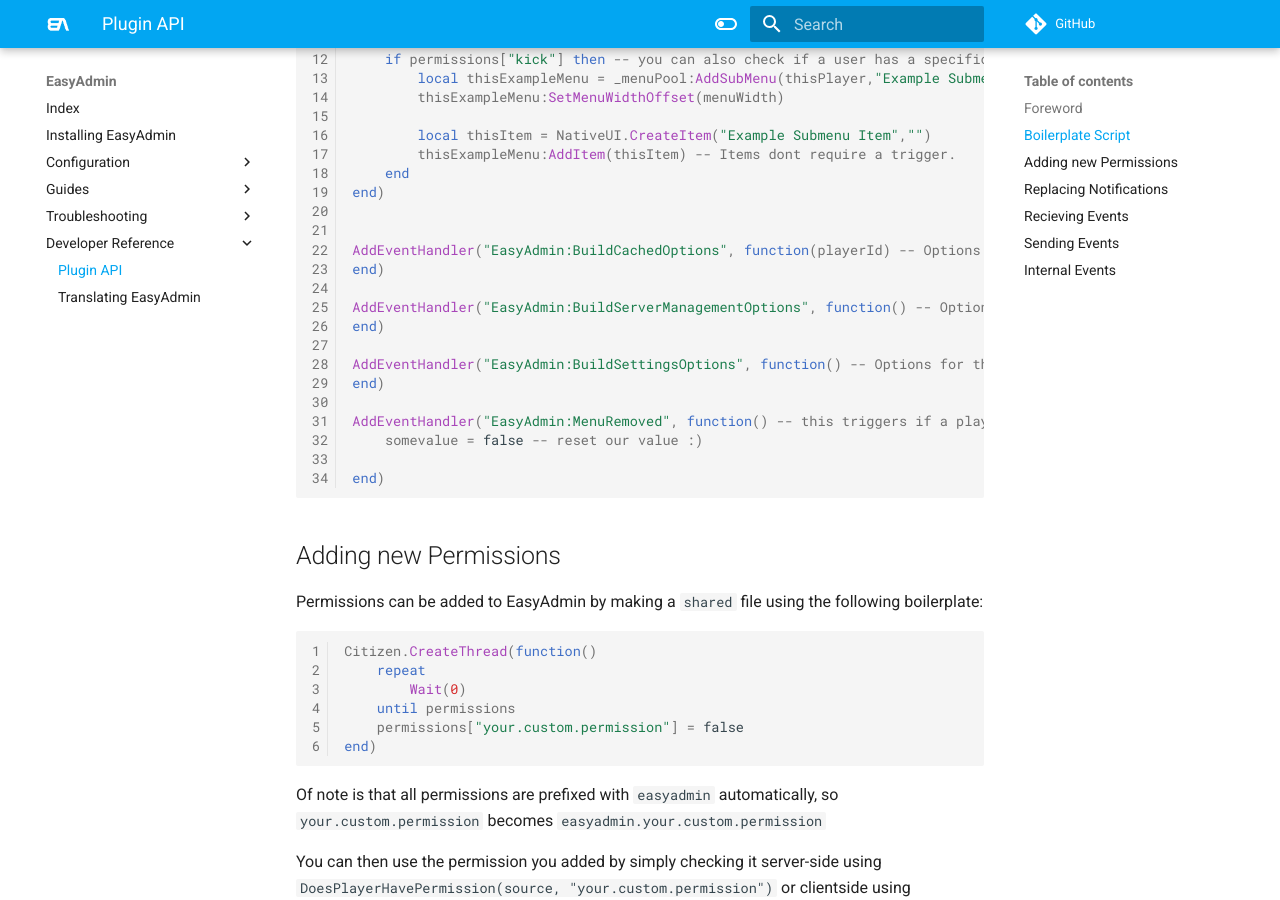
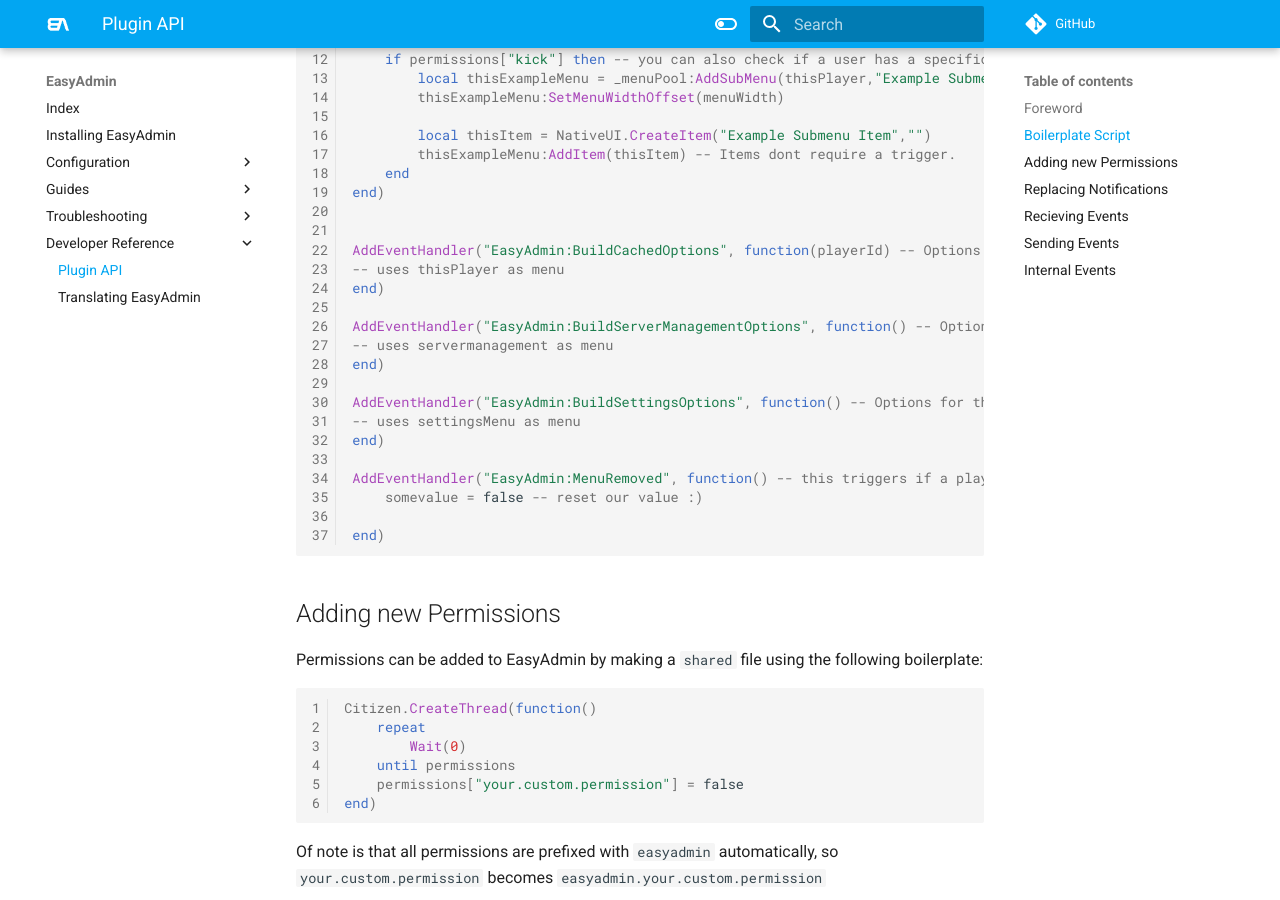
Before and after one commit to Blumlaut/EasyAdmin-docs, an MkDocs documentation site: the page built from docs/plugins.md, in a window 1280 px wide and 900 px high, scrolled down 768 px. Built offline with MkDocs 1.6.1 and Material for MkDocs 9.7.7, drawn with Linux system fonts in a browser that asks for light colours; comment, search, counter and statistics services are not loaded.

Commit message:
Update plugins.md

```diff
--- a/docs/plugins.md
+++ b/docs/plugins.md
@@ -37,12 +37,15 @@ end)
 
 
 AddEventHandler("EasyAdmin:BuildCachedOptions", function(playerId) -- Options for Cached Players, do note that these do not not support Player natives! They're cached BY EASYADMIN
+-- uses thisPlayer as menu
 end)
 
 AddEventHandler("EasyAdmin:BuildServerManagementOptions", function() -- Options for the Server Management Submenu, passes nothing.
+-- uses servermanagement as menu
 end)
 
 AddEventHandler("EasyAdmin:BuildSettingsOptions", function() -- Options for the Settings Page, once again, passes nothing
+-- uses settingsMenu as menu
 end)
 
 AddEventHandler("EasyAdmin:MenuRemoved", function() -- this triggers if a player closes the menu or the menupool gets removed, this CAN trigger multiple times in a row.
```
